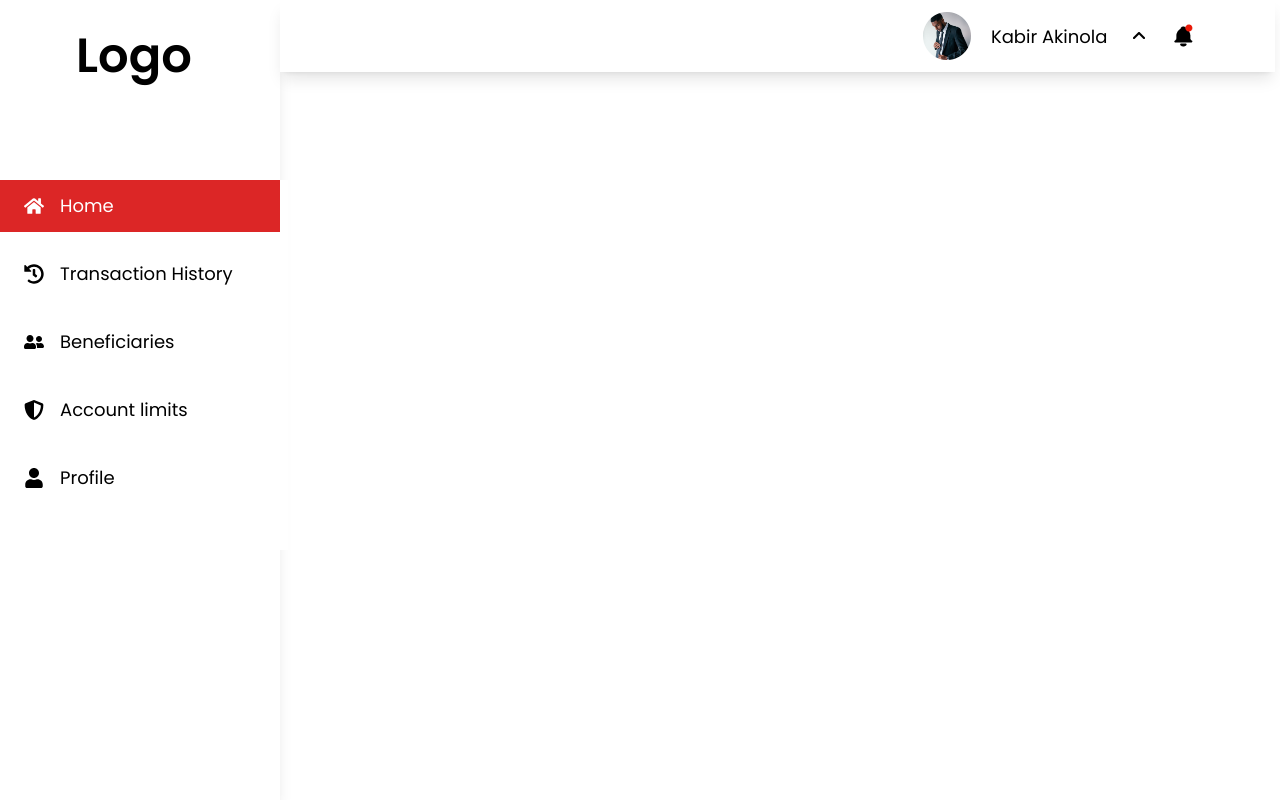
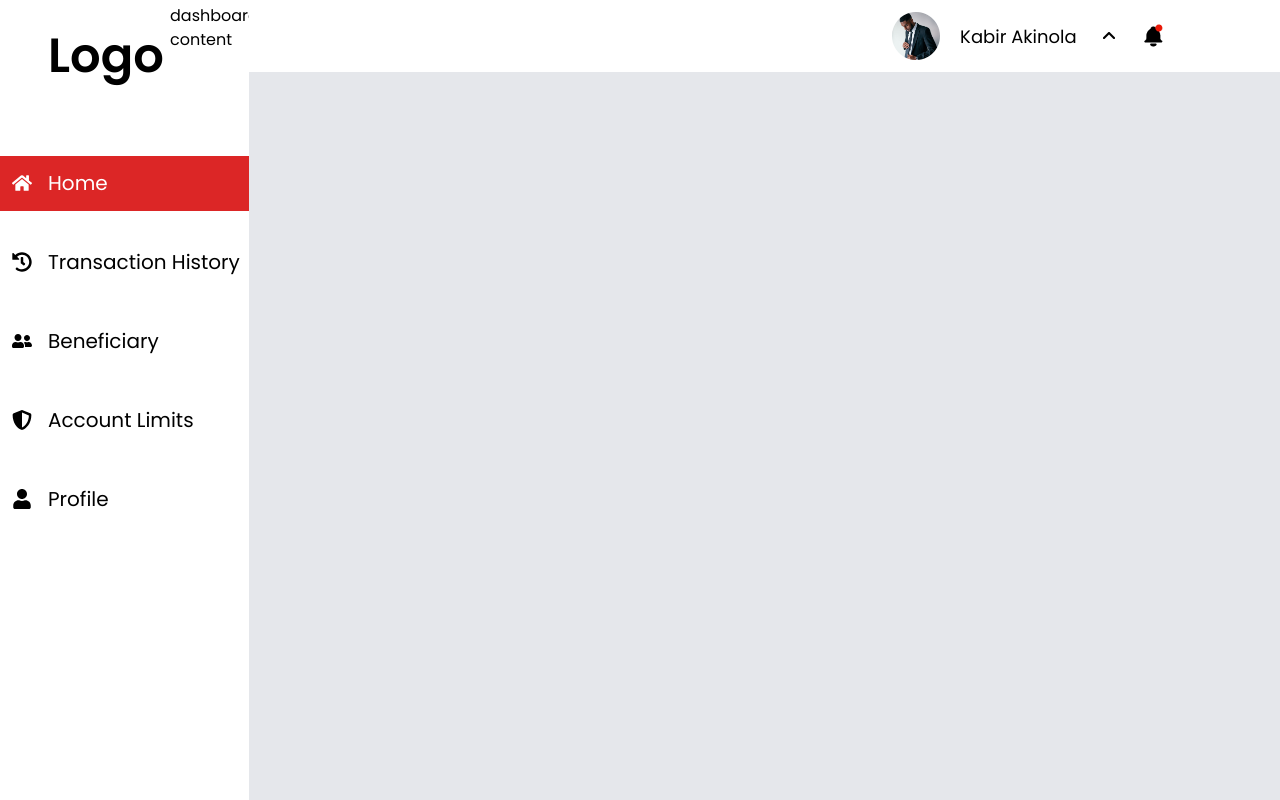
Before and after one commit to Ultimate-Guru/cosmo-remit, a React (Vite) app: page /Home in a window 1280 px wide. Shown: the top 800 px of the page. Built offline with nearby package versions, Linux system fonts and the light colour scheme.

Commit message:
made the sidebar and navbar properly and the profile

```diff
--- a/src/dashboard/home/Home.jsx
+++ b/src/dashboard/home/Home.jsx
@@ -1,58 +1,243 @@
-/* eslint-disable no-unused-vars */
+// /* eslint-disable no-unused-vars */
+// import React, { useState } from "react";
+// import PImg from '../../assets/img/brock-wegner.png'
+// import Drop from '../../assets/img/iconamoon_arrow-up-2-duotone.png'
+// import Bell from '../../assets/img/Group 28.png'
+
+// import {
+//   FaHome,
+//   FaHistory,
+//   FaUserFriends,
+//   FaShieldAlt,
+//   FaUser,
+// } from "react-icons/fa";
+
+// const Home = () => {
+//   const [active, setActive] = useState("Home");
+
+//   const menuItems = [
+//     { name: "Home", icon: <FaHome /> },
+//     { name: "Transaction History", icon: <FaHistory /> },
+//     { name: "Beneficiaries", icon: <FaUserFriends /> },
+//     { name: "Account limits", icon: <FaShieldAlt /> },
+//     { name: "Profile", icon: <FaUser /> },
+//   ];
+
+//   return (
+//     <div>
+//       <div className="w-[280px] h-screen shadow-md flex flex-col py-5 gap-20">
+//         {/* Logo */}
+//         <div className="flex justify-center items-center">
+//           <h1 className="text-[48px] h-20 w-32 font-bold text-black">Logo</h1>
+//         </div>
+
+//         {/* Menu Items */}
+//         <div className="bg-white w-72 h-screen gap-6">
+//           <ul className="h-screen">
+//             {menuItems.map((item) => (
+//               <li key={item.name} className="mb-4">
+//                 <button
+//                   className={`flex items-center w-[280px] px-6 py-3 text-left
+//                   ${active === item.name ? "bg-red-600 text-white" : ""
+//                     } transition-colors duration-200`}
+//                   onClick={() => setActive(item.name)}
+//                 >
+//                   <span className="mr-4 text-xl">{item.icon}</span>
+//                   <span className="text-lg font-medium">{item.name}</span>
+//                 </button>
+//               </li>
+//             ))}
+//           </ul>
+//         </div>
+//       </div>
+
+//       {/* Navbar */}
+//       <nav className="w-[995px] h-[72px] bg-white shadow-md fixed left-[280px]">
+//         <div className="inline-flex justify-center items-center flex-row w-[259.36px] h-12 gap-5 absolute left-[650px]">
+//           <img src={PImg} alt="Profile Img" className="w-12 h-12" />
+//           <h2 className="font-normal text-[18px] whitespace-nowrap">Kabir Akinola</h2>
+//           <img src={Drop} alt="Down Img" />
+//           <img src={Bell} alt="Bell Img" />
+//         </div>
+//       </nav>
+
+
+
+//       <div className="text-[#000000] text-left font-medium text-[26px] absolute left-[321px] top-32 w-[125px]">
+//         Welcome{" "}
+//       </div>
+
+//       <div
+//         className="bg-primary-white-1 rounded-[15px] p-5 flex flex-col gap-2.5 items-start justify-start w-[239px] h-[146px] absolute left-[299px] top-[197px]"
+//         style={{ boxShadow: "0px 4px 40px 0px rgba(0, 0, 0, 0.10)" }}
+//       >
+//         <div className="flex flex-col gap-5 items-start justify-start shrink-0 w-[142px] relative">
+//           <div className="flex flex-row gap-2.5 items-center justify-start shrink-0 relative">
+//             <div className="bg-primary-1 rounded-[19px] p-[7px] flex flex-row gap-2.5 items-center justify-start shrink-0 w-[38px] h-[38px] relative">
+//               {/* <BasilExchangeOutline className="!shrink-0"></BasilExchangeOutline> */}
+//             </div>
+//             <div className="text-black-1 text-left font-semi-bold-24px-font-family text-semi-bold-24px-font-size font-semi-bold-24px-font-weight relative">
+//               20{" "}
+//             </div>
+//           </div>
+//           <div className="text-[#000000] text-left font-regular-18px-font-family text-regular-18px-font-size font-regular-18px-font-weight relative self-stretch">
+//             Transfers made{" "}
+//           </div>
+//         </div>
+//       </div>
+
+//       <div
+//         className="bg-primary-white-1 rounded-[15px] p-5 flex flex-col gap-2.5 items-start justify-start w-[239px] h-[146px] absolute left-[589px] top-[197px]"
+//         style={{ boxShadow: "0px 4px 40px 0px rgba(0, 0, 0, 0.10)" }}
+//       >
+//         <div className="flex flex-col gap-5 items-start justify-start shrink-0 w-[142px] relative">
+//           <div className="flex flex-row gap-2.5 items-center justify-start shrink-0 relative">
+//             <div className="bg-primary-1 rounded-[19px] p-[7px] flex flex-row gap-2.5 items-center justify-start shrink-0 w-[38px] h-[38px] relative">
+//               {/* <BasilExchangeOutline className="!shrink-0"></BasilExchangeOutline> */}
+//             </div>
+//             <div className="text-black-1 text-left font-semi-bold-24px-font-family text-semi-bold-24px-font-size font-semi-bold-24px-font-weight relative">
+//               5{" "}
+//             </div>
+//           </div>
+//           <div className="text-[#000000] text-left font-regular-18px-font-family text-regular-18px-font-size font-regular-18px-font-weight relative self-stretch">
+//             Beneficiaries{" "}
+//           </div>
+//         </div>
+//       </div>
+
+//       <div className="ml-10">
+//         <h2 className="font-bold text-lg mb-4 ml-48">Current Limits</h2>
+
+//         {/* Limits Card */}
+//         <div className="flex items-center justify-between p-8 bg-white rounded-lg max-w-3xl shadow-lg ml-48">
+//           {/* Daily Limit */}
+//           <div className="text-left">
+//             <p className="text-gray-400 font-semibold">Daily limit</p>
+//             <p className="text-black font-semibold text-lg">20,000 UK</p>
+//           </div>
+
+//           {/* Yearly Limit */}
+//           <div className="text-left">
+//             <p className="text-gray-400 font-semibold">Yearly limit</p>
+//             <p className="text-black font-semibold text-lg">1,000,000 UK</p>
+//           </div>
+
+//           {/* Increase Limits Button */}
+//           <button className="bg-red-600 text-white font-bold p-3 rounded-md w-48">
+//             Increase Limits
+//           </button>
+//         </div>
+//       </div>
+
+//     </div>
+//   );
+// };
+
+// export default Home;
+
+
+// // eslint-disable-next-line no-unused-vars
+// import React, { useState } from 'react'
+// import { NavLink } from 'react-router-dom';
+
+// const Home = () => {
+
+//   const [activeIndex, setActiveIndex] = useState(0);
+
+//   const menuItems = [
+//     { name: 'Home', path: '/Home' },
+//     { name: 'Transaction History', path: '/Transactions' },
+//     { name: 'Beneficiaries', path: '/Beneficiary' },
+//     { name: 'Account Limits', path: '/Limits' },
+//     { name: 'Profile', path: '/Profile' }
+//   ]
+
+//   const handleClick = () => {
+//     // eslint-disable-next-line no-undef
+//     setActiveIndex(index);
+//   }
+
+//   return (
+//     <div className='bg-gray-200'>
+
+//       <div className='w-[249px] h-[982px] pt-5 pb-5 bg-white'>
+//         <div className='w-[117px] h-[72px] ml-12'>
+//           <h1 className='font-bold text-[48px] fixed'>Logo</h1>
+//         </div>
+
+//         <div className="flex flex-col w-[249px] h-[370px] gap-6 mt-16 fixed">
+//           {menuItems.map((item, index) => (
+//             <NavLink
+//               to={item.path}
+//               key={index}
+//               onClick={() => handleClick(index)}
+//               className={`w-[249px] h-16 font-normal text-xl ${index === activeIndex ? "bg-red-600 text-white" : "text-black"
+//                 }`}
+//             >
+//               {item.name}
+//             </NavLink>
+//           ))}
+//         </div>
+//       </div>
+
+//     </div>
+//   )
+// }
+
+// export default Home
+
+
+
+// eslint-disable-next-line no-unused-vars
 import React, { useState } from "react";
 import PImg from '../../assets/img/brock-wegner.png'
 import Drop from '../../assets/img/iconamoon_arrow-up-2-duotone.png'
 import Bell from '../../assets/img/Group 28.png'
+import Profile from '../profile/Profile'
+import Limits from '../accountlimits/Limits'
 
-import {
-  FaHome,
-  FaHistory,
-  FaUserFriends,
-  FaShieldAlt,
-  FaUser,
-} from "react-icons/fa";
+import { FaHome, FaHistory, FaUserFriends, FaShieldAlt, FaUser, } from "react-icons/fa";
 
-const Home = () => {
-  const [active, setActive] = useState("Home");
+const Sidebar = () => {
+  const [activeIndex, setActiveIndex] = useState(0); // Manages active list item
 
   const menuItems = [
-    { name: "Home", icon: <FaHome /> },
-    { name: "Transaction History", icon: <FaHistory /> },
-    { name: "Beneficiaries", icon: <FaUserFriends /> },
-    { name: "Account limits", icon: <FaShieldAlt /> },
-    { name: "Profile", icon: <FaUser /> },
+    { name: "Home", icon: <FaHome />, content: "This is the dashboard content" },
+    { name: "Transaction History", icon: <FaHistory />, content: "This is the transaction content" },
+    { name: "Beneficiary", icon: <FaUserFriends />, content: "This is the beneficiary content" },
+    { name: "Account Limits", icon: <FaShieldAlt />, content: <Limits /> },
+    { name: "Profile", icon: <FaUser />, content: <Profile /> }
   ];
 
+  const handleClick = (index) => {
+    setActiveIndex(index); // Set active index to display corresponding content
+  };
+
   return (
-    <>
-      <div className="w-[280px] h-screen bg-white shadow-lg flex flex-col py-5 gap-20">
-        {/* Logo */}
-        <div className="flex justify-center items-center">
-          <h1 className="text-[48px] h-20 w-32 font-bold text-black">Logo</h1>
+    <div className='bg-gray-200 min-h-screen'>
+      <div className="flex">
+        <div className='w-[249px] h-[982px] pt-5 pb-5 bg-white'>
+          <div className='w-[117px] h-[72px] ml-12'>
+            <h1 className='font-bold text-[48px] fixed'>Logo</h1>
           </div>
 
-        {/* Menu Items */}
-        <div className="bg-white w-72 h-[370px] gap-6">
-          <ul>
-            {menuItems.map((item) => (
-              <li key={item.name} className="mb-4">
+          {/* Sidebar */}
+          <div className="flex flex-col w-[249px] h-[370px] gap-6 mt-16 fixed">
+            {menuItems.map((item, index) => (
               <button
-                  className={`flex items-center w-[280px] px-6 py-3 text-left
-                  ${active === item.name ? "bg-red-600 text-white" : ""
-                    } transition-colors duration-200`}
-                  onClick={() => setActive(item.name)}
+                key={index}
+                onClick={() => handleClick(index)}
+                className={`w-[249px] h-16 flex items-center font-normal text-xl transition-colors duration-200 ${index === activeIndex ? "bg-red-600 text-white" : "text-black"
+                  }`}
               >
-                  <span className="mr-4 text-xl">{item.icon}</span>
-                  <span className="text-lg font-medium">{item.name}</span>
+                <span className="mr-4 ml-3">{item.icon}</span>
+                {item.name}
               </button>
-              </li>
             ))}
-          </ul>
-        </div>
           </div>
 
           {/* Navbar */}
-      <nav className="w-[995px] h-[72px] bg-white shadow-lg fixed left-[280px]">
+          <nav className="w-[1200px] h-[72px] bg-white fixed left-[249.2px]">
             <div className="inline-flex justify-center items-center flex-row w-[259.36px] h-12 gap-5 absolute left-[650px]">
               <img src={PImg} alt="Profile Img" className="w-12 h-12" />
               <h2 className="font-normal text-[18px] whitespace-nowrap">Kabir Akinola</h2>
@@ -60,8 +245,16 @@ const Home = () => {
               <img src={Bell} alt="Bell Img" />
             </div>
           </nav>
-    </>
+
+          {/* Content Area */}
+          <div className="ml-[170px] mt-[-45%]">
+            {/* <h2 className="text-2xl font-bold mb-4">{menuItems[activeIndex].name}</h2> */}
+            <p>{menuItems[activeIndex].content}</p>
+          </div>
+        </div>
+      </div>
+    </div>
   );
 };
 
-export default Home;
+export default Sidebar;
--- a/src/dashboard/profile/Profile.jsx
+++ b/src/dashboard/profile/Profile.jsx
@@ -4,8 +4,8 @@ import PImg from '../../assets/img/brock-wegner.png'
 
 const Profile = () => {
   return (
-    <div className='bg-gray-100'>
-      <div className='flex items-center justify-center'>
+    <div>
+      <div className=''>
 
         <div className='w-[918px] h-[729px] bg-white shadow-md mt-36 ml-32 rounded-2xl p-12'>
           <div className='flex justify-between items-center flex-row gap-3'>
```
Lines whose indentation alone changed are shown as unchanged.
